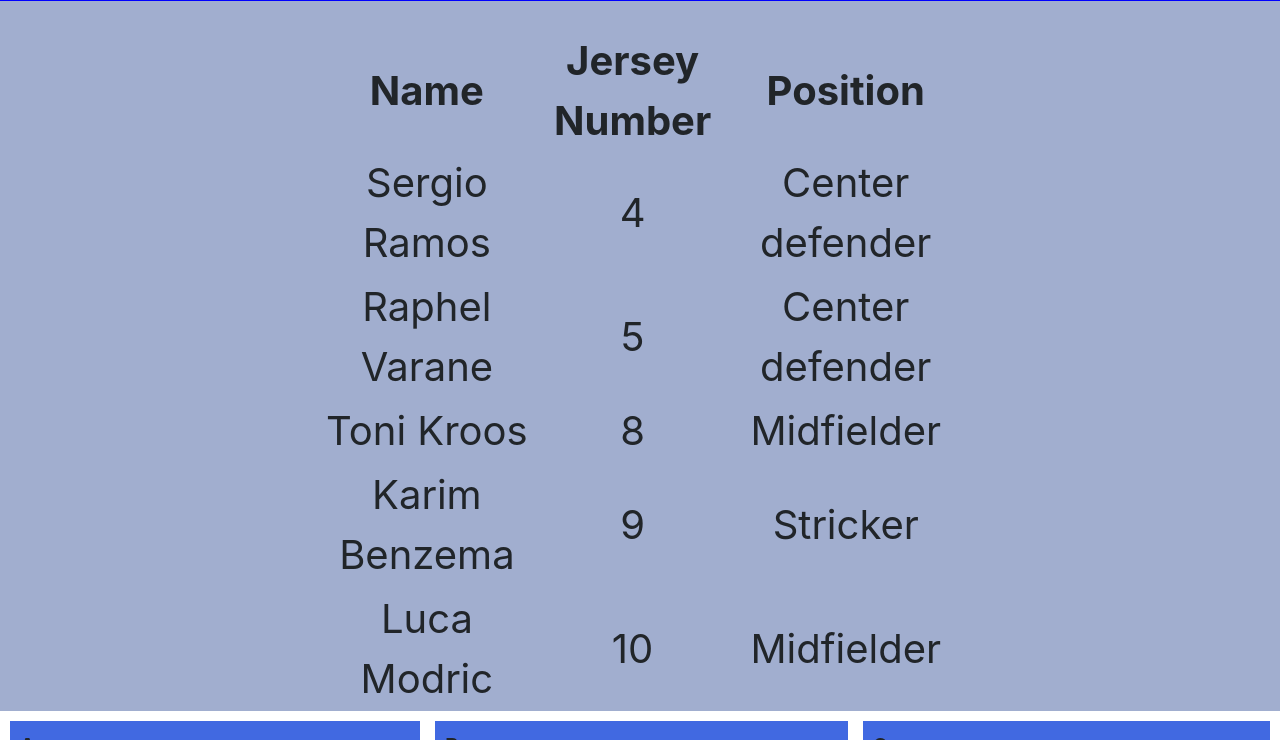
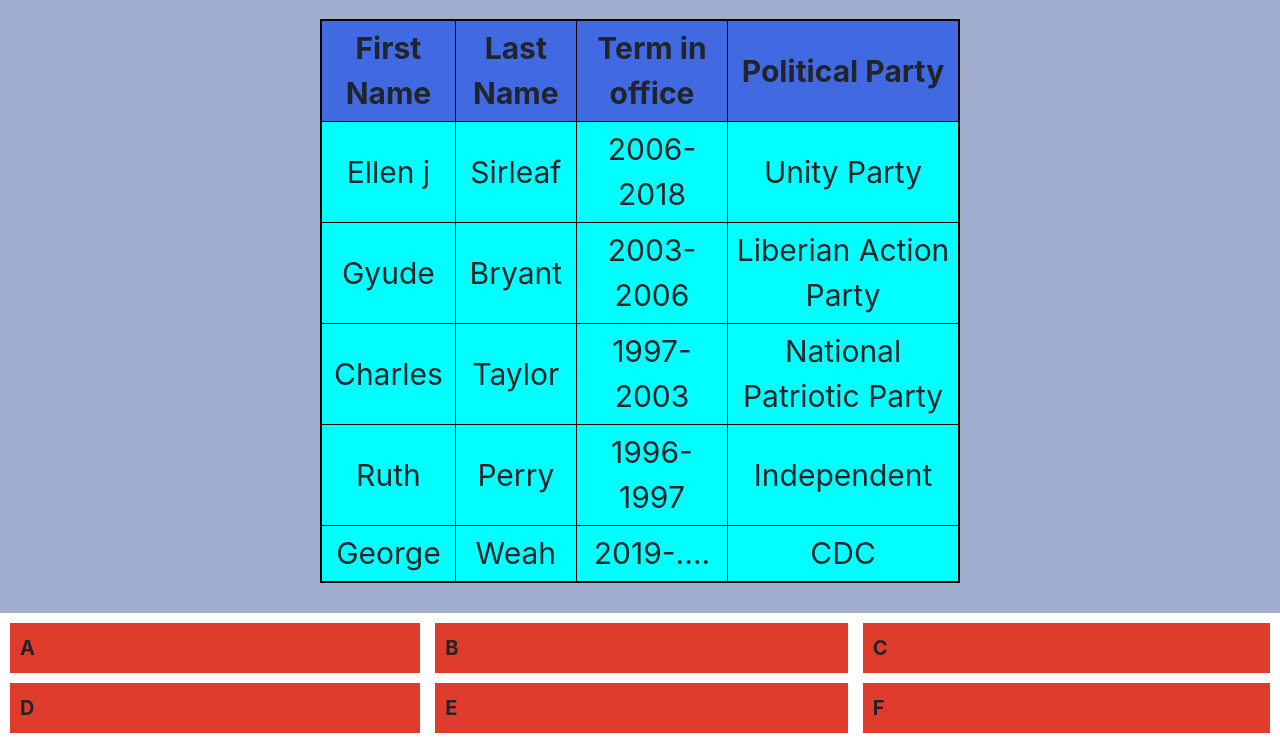
Before and after one commit to mohammedsherif23/project0, a plain HTML site: page table.html in a window 1280 px wide. Shown: the part 177-917 px from the top of the page. Drawn offline with nearby package versions, Linux system fonts and the light colour scheme.

Commit message:
modify some styling on table.html and style.css

```diff
--- a/main.scss
+++ b/main.scss
@@ -1,4 +1,4 @@
-$color: rgb(41, 90, 63);
+$color: #9E0000;
 $bg-color:#CDD0ff;
 
 #simple {
@@ -15,6 +15,7 @@ $bg-color:#CDD0ff;
         font-weight: normal;
         font-family: Arial, Helvetica, sans-serif;
         padding-bottom: 20px;
+        text-align: center;
     }
 }
 .main {
--- a/style.css
+++ b/style.css
@@ -5,12 +5,7 @@ body {
     background-color: #A1AECF;
     margin: 0px;
 }
-/*
-@media(max-width:575px) {
-    .container{
-        background-color: #D6FF9C;
-    }
-} */
+
 nav {
     background-color:#69C6E8;
     display: flex;
@@ -25,19 +20,23 @@ nav {
     right: 0;
   }
 nav a {
-
     margin: 10px;
     display: flex;
     text-decoration: none;
+    color: #000000;
+}
+a:hover {
+    background-color: #F03E22;
+    border-radius: 3px;
+    text-decoration: none;
+    color: #ffff;
 }
 header {
-    border: 3px solid blue;
     margin: 30px 0;
     padding: 30px;
 }
 
 h1 {
-    border: 3px solid red;
     font-family: Arial, Helvetica, sans-serif;
     text-align: center;
     font-size: 30px;
@@ -51,6 +50,10 @@ h2 {
     font-weight: bold;
     padding: 3px 3px;
     margin-bottom: 0;
+    text-align: center;
+}
+h3 {
+    margin: 10px;
 }
 .paragraph {
     font-size: 25px;
@@ -58,20 +61,24 @@ h2 {
    padding: 15px 10px;
 }
 table {
-    font-size: 40px;
-    margin: auto;
+    background-color: cyan;
+    border: 2px solid black;
+    font-size: 30px;
+    margin: 0 auto;
+    margin-bottom: 30px;
     border-collapse: collapse;
     width: 50%;
 }
+
+th, td {
+    border: 1px solid black;
+    text-align: center;
+    padding: 5px;
+}
 th {
-    text-align: center;
-    margin-left: 1px;
-    padding: 0;
+    background-color: royalblue ;
 }
-td {
-    text-align: center;
-    padding: 2px;
-}
+
 .mypic {
     width: 50%;
     margin-top: 5px;
@@ -93,8 +100,10 @@ main {
     justify-content: center;
     margin: 10px 15%;
 }
-.section {
-
+q {
+    font-size: 25px;
+    margin: 15px;
+    padding: 15px;
 }
 
 footer {
@@ -103,12 +112,6 @@ footer {
     background-color:#2BE3C2;
     padding: 15px;
 }
-
-
-
-
-
-
 
 .grid{
     background-color: #ffff;
@@ -119,8 +122,30 @@ footer {
     grid-template-columns: auto auto auto;
 }
 .grid-item{
-    background-color: royalblue;
+    background-color: #E03C2D;
     font-size: 20px;
     font-weight: bold;
     padding: 10px;
 }
+@media (max-width: 699px) {
+    nav a {
+      margin: 25px;
+    }
+    nav {
+        background-color: brown;
+        justify-content: center;
+    }
+    h1 {
+        margin-top: 50px;
+        padding: 20px;
+    }
+    #small-hobbies {
+        margin-top: 50px;
+        margin-bottom: 30px;
+        padding: 20px;
+    }
+    .hobbies {
+        margin-top: 0px;
+        margin-bottom: 10px;
+    }
+}
--- a/table.html
+++ b/table.html
@@ -16,48 +16,48 @@
     </nav>
 
 <header>
-   <h1>Players of Real Madrid</h1>
+   <h1>presidents of Liberia</h1>
 </header>
 
-<section>
-   <div>
+<section id="table">
   <table>
-       <div>
     <tr>
-          <th>Name</th>
-          <th>Jersey Number</th>
-          <th>Position</th>
-         </tr>
-       </div>
-       <div>
-         <tr>
-           <td>Sergio Ramos</td>
-           <td>4</td>
-           <td>Center defender</td>
+      <th>First Name</th>
+      <th>Last Name</th>
+      <th>Term in office</th>
+      <th>Political Party</th>
     </tr>
       <tr>
-          <td>Raphel Varane</td>
-          <td>5</td>
-          <td>Center defender</td>
+      <td>Ellen j</td>
+      <td>Sirleaf</td>
+      <td>2006-2018</td>
+      <td>Unity Party</td>
       </tr>
       <tr>
-         <td>Toni Kroos</td>
-         <td>8</td>
-         <td>Midfielder</td>
+      <td>Gyude</td>
+      <td>Bryant</td>
+      <td>2003-2006</td>
+      <td>Liberian Action Party</td>
     </tr>
     <tr>
-         <td>Karim Benzema</td>
-         <td>9</td>
-         <td>Stricker</td>
+      <td>Charles</td>
+      <td>Taylor</td>
+      <td>1997-2003</td>
+      <td>National Patriotic Party</td>
     </tr>
     <tr>
-         <td>Luca Modric</td>
-         <td>10</td>
-         <td>Midfielder</td>
+      <td>Ruth</td>
+      <td>Perry</td>
+      <td>1996-1997</td>
+      <td>Independent</td>
     </tr>
-      </div>
+    <tr>
+      <td>George</td>
+      <td>Weah</td>
+      <td>2019-....</td>
+      <td>CDC</td>
+    </tr>
   </table>
-   </div>
 </section>
 
 <section>
@@ -90,6 +90,8 @@
       <div class="grid-item">Z</div>
     </div>
 </section>
-
+<footer>
+  Made by: Mohammed v Sherif &copy 2020;
+</footer>
 </body>
 </html>
```
Also changed, not shown: hobbies.html (+7 -3 lines), notes.html (+3 -0 lines), main.css, 1 other file. Lines whose indentation alone changed are shown as unchanged.
